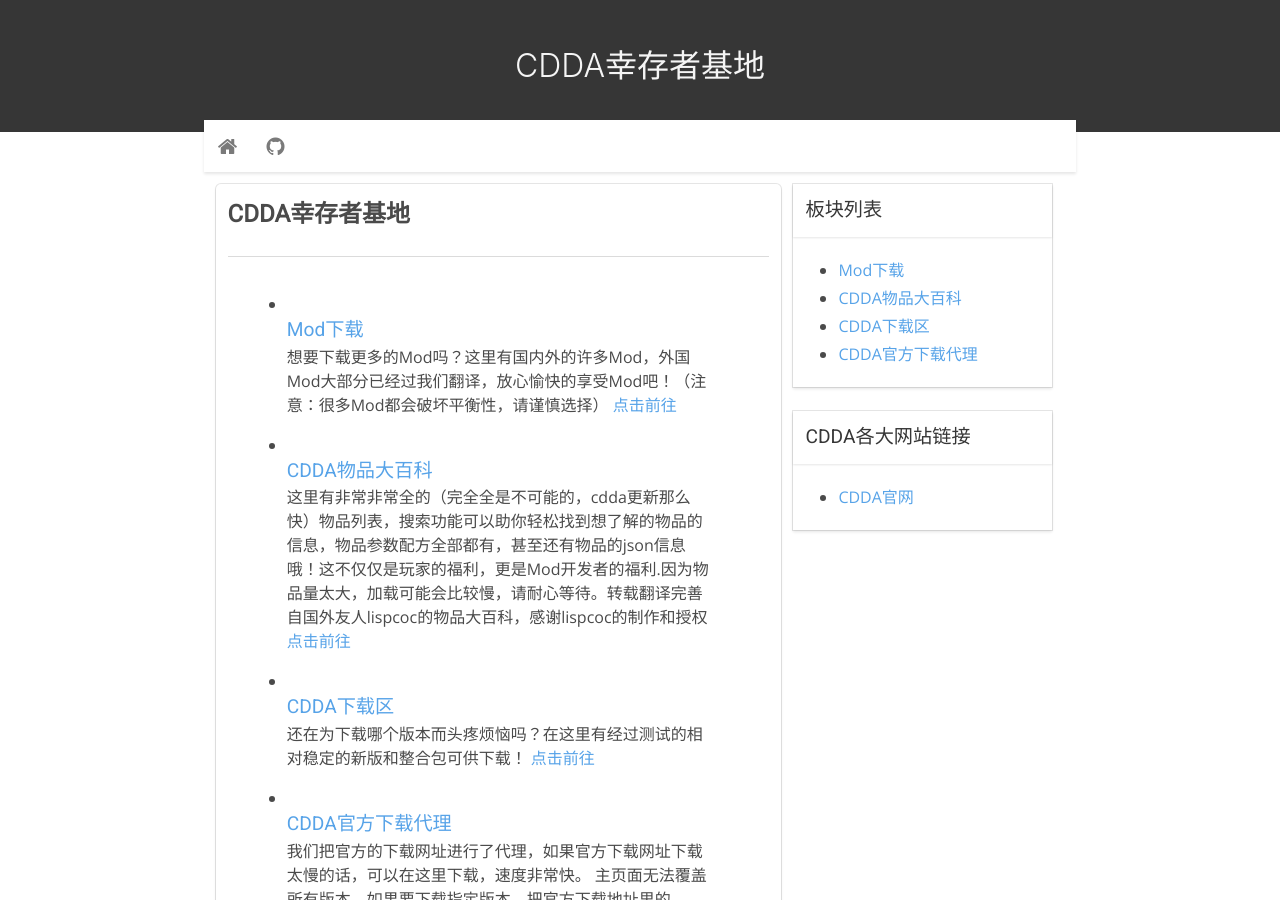
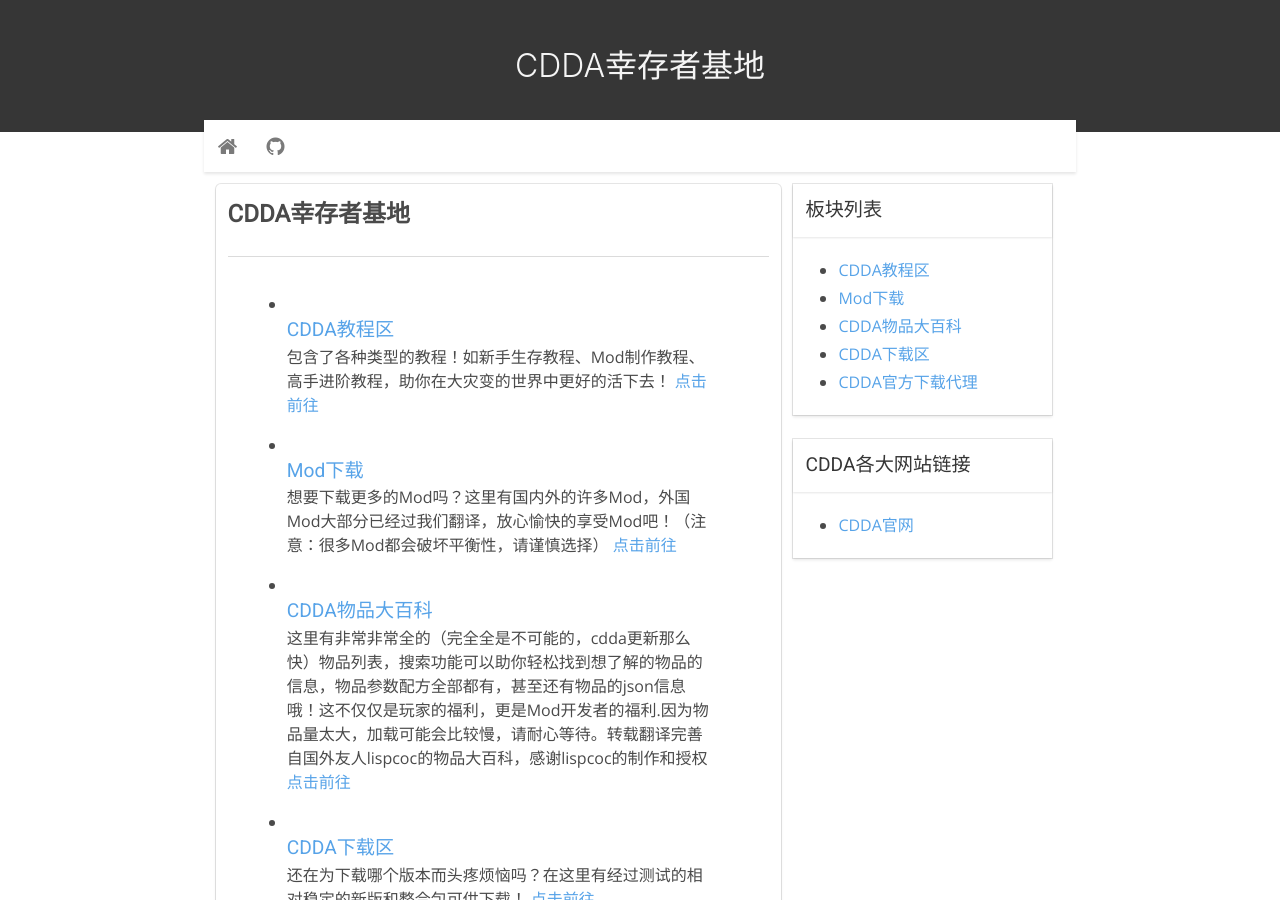
Before and after one commit to cdda-base/mainpage-cn, a Jekyll site: the page built from index.html, in a window 1280 px wide and 900 px high. Built offline with Jekyll 4.4.1, drawn with Linux system fonts in a browser that asks for light colours; the list of posts is cut into pages by our own code; comment, search, counter and statistics services are not loaded.

Commit message:
更改配置文件，新增板块

```diff
--- a/_config.yml
+++ b/_config.yml
@@ -14,7 +14,7 @@
 tagline: 为幸存者提供资源的场所
 author :
   name : CDDA幸存者基地
-  email : cddamods@outlook.com
+  email : cddabase@outlook.com
   github : cdda-base
 
 # The production_url is only used when full-domain names are needed
@@ -25,7 +25,7 @@
 # Else if you are pushing to username.github.io, replace with your username.
 # Finally if you are pushing to a GitHub project page, include the project name at the end.
 #
-production_url : https://cdda-base.github.io
+production_url : https://cddabase.site/
 
 # All Jekyll-Bootstrap specific configurations are namespaced into this hash
 #
--- a/_layouts/default.html
+++ b/_layouts/default.html
@@ -121,7 +121,7 @@
           <i class="fa fa-github" title="Github"></i>
         </a>
         </a>
-        <a class="icon" href="mailto:cddamods@outlook.com">
+        <a class="icon" href="mailto:cddabase@outlook.com">
           <i class="fa fa-envelope" title="Email"></i>
         </a>
       </p>
--- /dev/null
+++ b/_posts/2019-11-10-CoursesPage.md
@@ -0,0 +1,6 @@
+---
+title : "CDDA教程区"
+layout : post
+link : "https://cddabase.site/courses-cn/"
+---
+包含了各种类型的教程！如新手生存教程、Mod制作教程、高手进阶教程，助你在大灾变的世界中更好的活下去！
```
